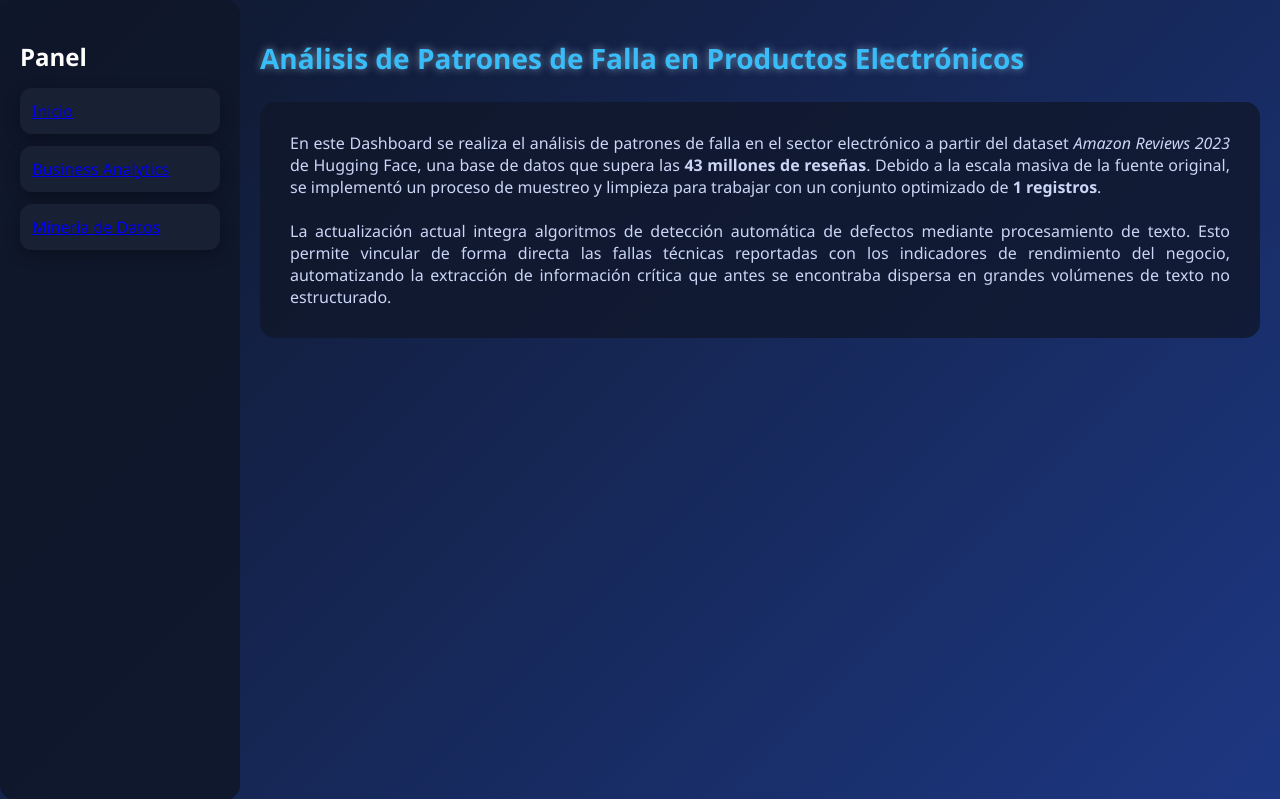
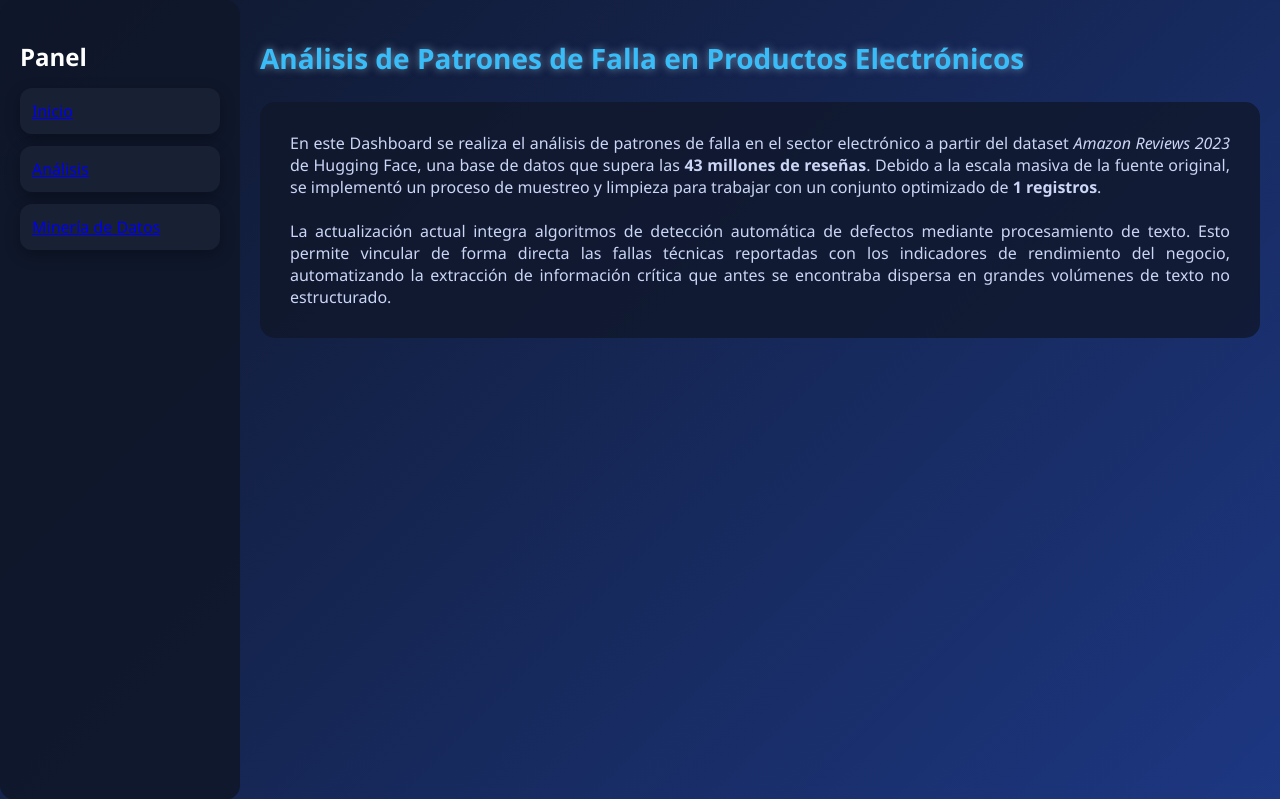
Before and after one commit to CarolinaE12/Amazon-Appliances-Data-Mining, a Flask app: template templates/index.html in a window 1280 px wide. Shown: the top 799 px of the page. Run offline with Flask 3, Linux system fonts and the light colour scheme; the template is opened without the code that fills it: most values are stand-ins (such as "Sample title", 1, 10 or a date in 2020).

Commit message:
Mejora Dashboard

```diff
--- a/templates/index.html
+++ b/templates/index.html
@@ -7,7 +7,6 @@
     <script src="https://cdn.jsdelivr.net/npm/chart.js"></script>
     <style>
         .tag { display: inline-block; background: #38bdf8; color: #0f172a; padding: 4px 10px; border-radius: 10px; margin: 3px; font-size: 0.8em; }
-        .active-link { background: #38bdf8; color: white !important; border-radius: 5px; }
     </style>
 </head>
 <body>
@@ -16,7 +15,7 @@
         <h2>Panel</h2>
         <ul style="list-style: none; padding: 0;">
             <li><a href="/" class="{{ 'active-link' if active_page == 'inicio' else '' }}">Inicio</a></li>
-            <li><a href="/analisis" class="{{ 'active-link' if active_page == 'analisis' else '' }}">Business Analytics</a></li>
+            <li><a href="/analisis" class="{{ 'active-link' if active_page == 'analisis' else '' }}">Análisis</a></li>
             <li><a href="/reportes" class="{{ 'active-link' if active_page == 'reportes' else '' }}">Minería de Datos</a></li>
         </ul>
     </aside>
```
